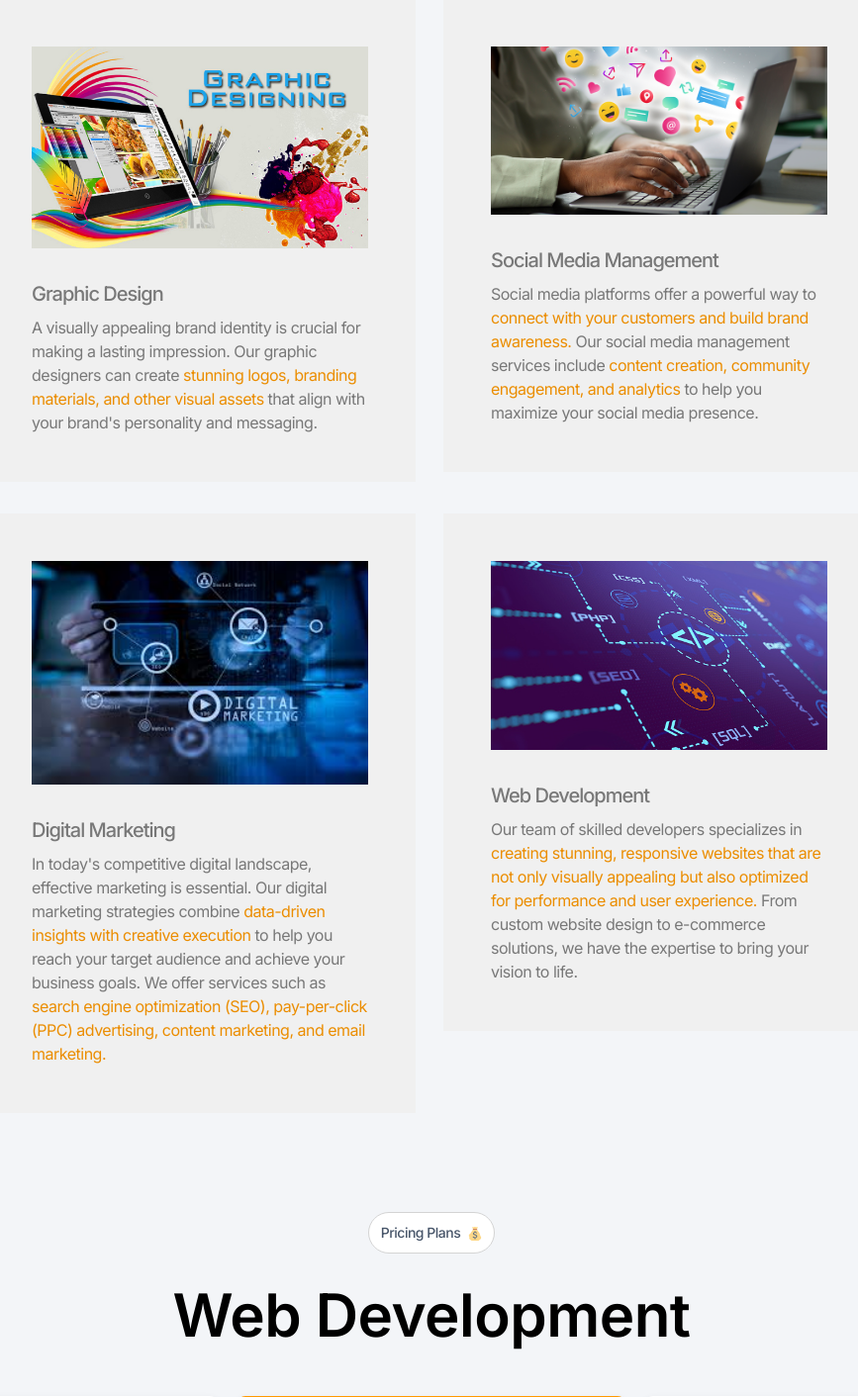
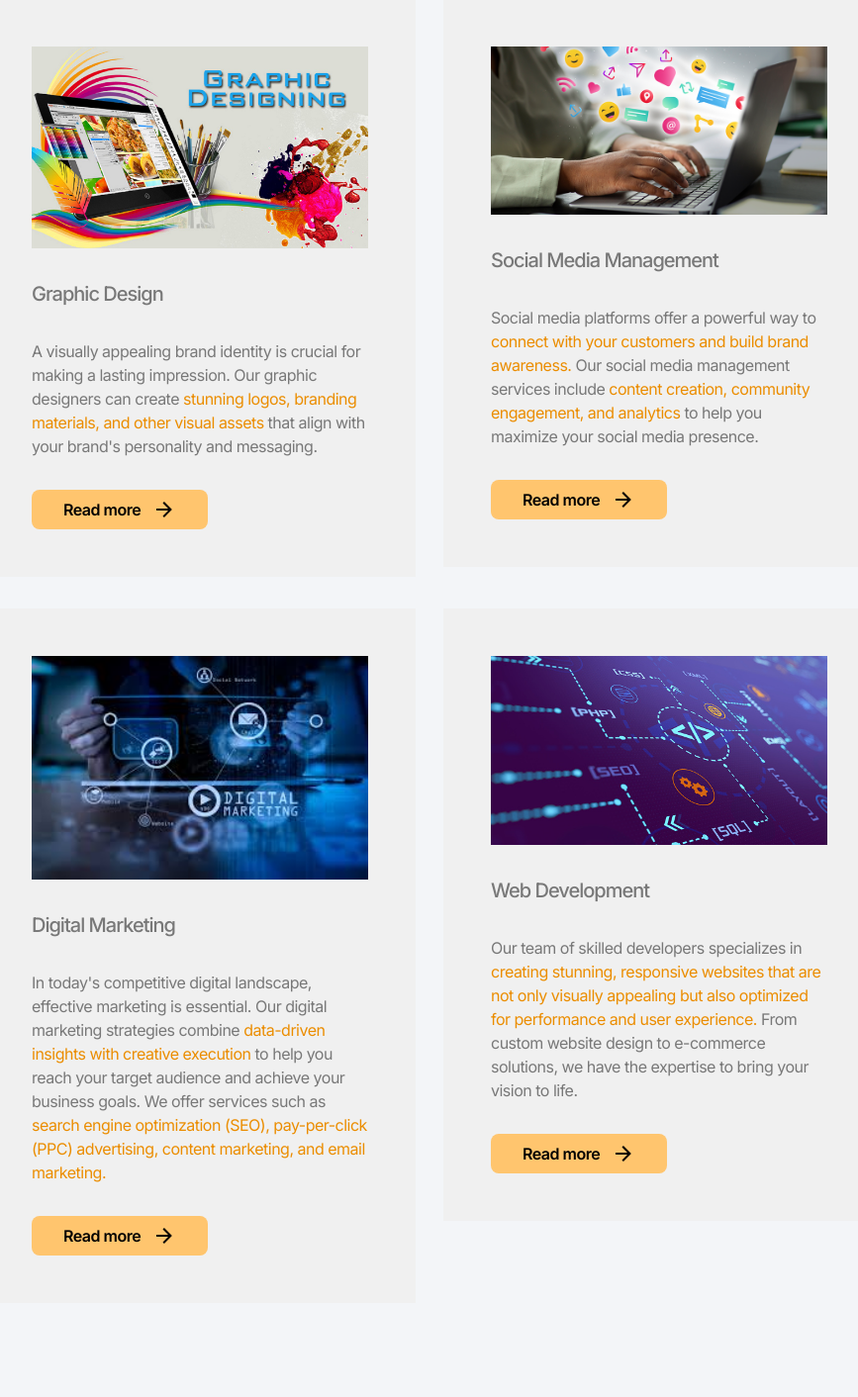
Before and after one commit to MuliJob/Digi-Craft-Website, a Django app: page / in a window 1280 px wide. Shown: the part 2783-4195 px from the top of the page at 99% size, without its empty margins (204-1071 px from the left). Run offline with Django 5.2, Linux system fonts and the light colour scheme; some libraries are stand-ins or nearby versions.

Commit message:
added read more button

```diff
--- a/website/templates/digicraft.html
+++ b/website/templates/digicraft.html
@@ -607,6 +607,17 @@
                       assets </span>that align with your brand's personality and
                       messaging.
                     </p>
+                    <div class="btn-group--container align--left">
+                      <a role="button" class="btn btn--secondary" href="{% url 'details' %}">
+                          <span class="text">Read more</span>
+                          <svg viewBox="0 0 24 24" class="w-6">
+                            <path
+                              fill="currentColor"
+                              d="M4 11v2h12l-5.5 5.5 1.42 1.42L19.84 12l-7.92-7.92L10.5 5.5 16 11H4z"
+                            />
+                          </svg>
+                      </a>
+                    </div>
                   </div>
                 </div>
                 <div
@@ -644,6 +655,17 @@
                       community engagement, and analytics</span> to help you maximize
                       your social media presence.
                     </p>
+                    <div class="btn-group--container align--left">
+                      <a role="button" class="btn btn--secondary" href="{% url 'details' %}">
+                          <span class="text">Read more</span>
+                          <svg viewBox="0 0 24 24" class="w-6">
+                            <path
+                              fill="currentColor"
+                              d="M4 11v2h12l-5.5 5.5 1.42 1.42L19.84 12l-7.92-7.92L10.5 5.5 16 11H4z"
+                            />
+                          </svg>
+                      </a>
+                    </div>
                   </div>
                 </div>
                 <div
@@ -683,6 +705,17 @@
                       optimization (SEO), pay-per-click (PPC) advertising,
                       content marketing, and email marketing.</span>
                     </p>
+                    <div class="btn-group--container align--left">
+                      <a role="button" class="btn btn--secondary" href="{% url 'details' %}">
+                          <span class="text">Read more</span>
+                          <svg viewBox="0 0 24 24" class="w-6">
+                            <path
+                              fill="currentColor"
+                              d="M4 11v2h12l-5.5 5.5 1.42 1.42L19.84 12l-7.92-7.92L10.5 5.5 16 11H4z"
+                            />
+                          </svg>
+                      </a>
+                    </div>
                   </div>
                 </div>
                 <div
@@ -723,6 +756,17 @@
                       From custom website design to e-commerce solutions, we have the
                       expertise to bring your vision to life.
                     </p>
+                    <div class="btn-group--container align--left">
+                      <a role="button" class="btn btn--secondary" href="{% url 'details' %}">
+                          <span class="text">Read more</span>
+                          <svg viewBox="0 0 24 24" class="w-6">
+                            <path
+                              fill="currentColor"
+                              d="M4 11v2h12l-5.5 5.5 1.42 1.42L19.84 12l-7.92-7.92L10.5 5.5 16 11H4z"
+                            />
+                          </svg>
+                      </a>
+                    </div>
                   </div>
                 </div>
               </div>
```
